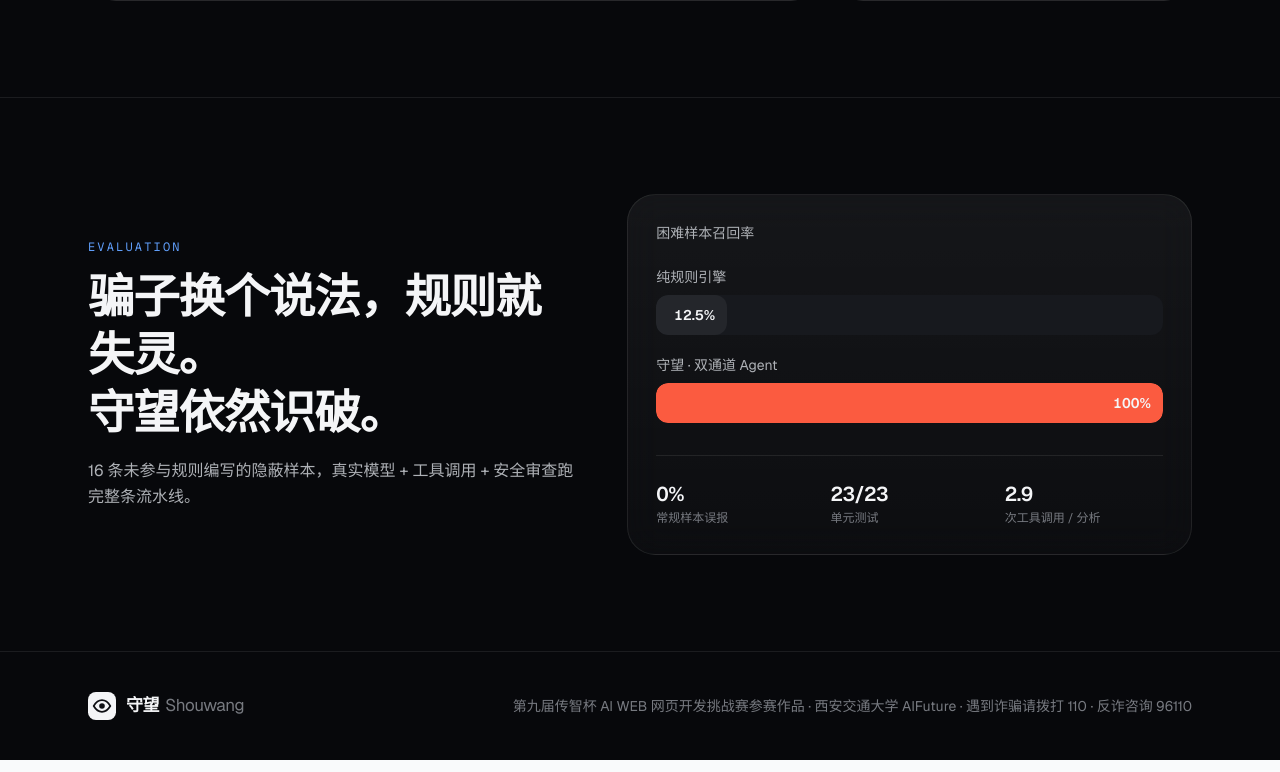
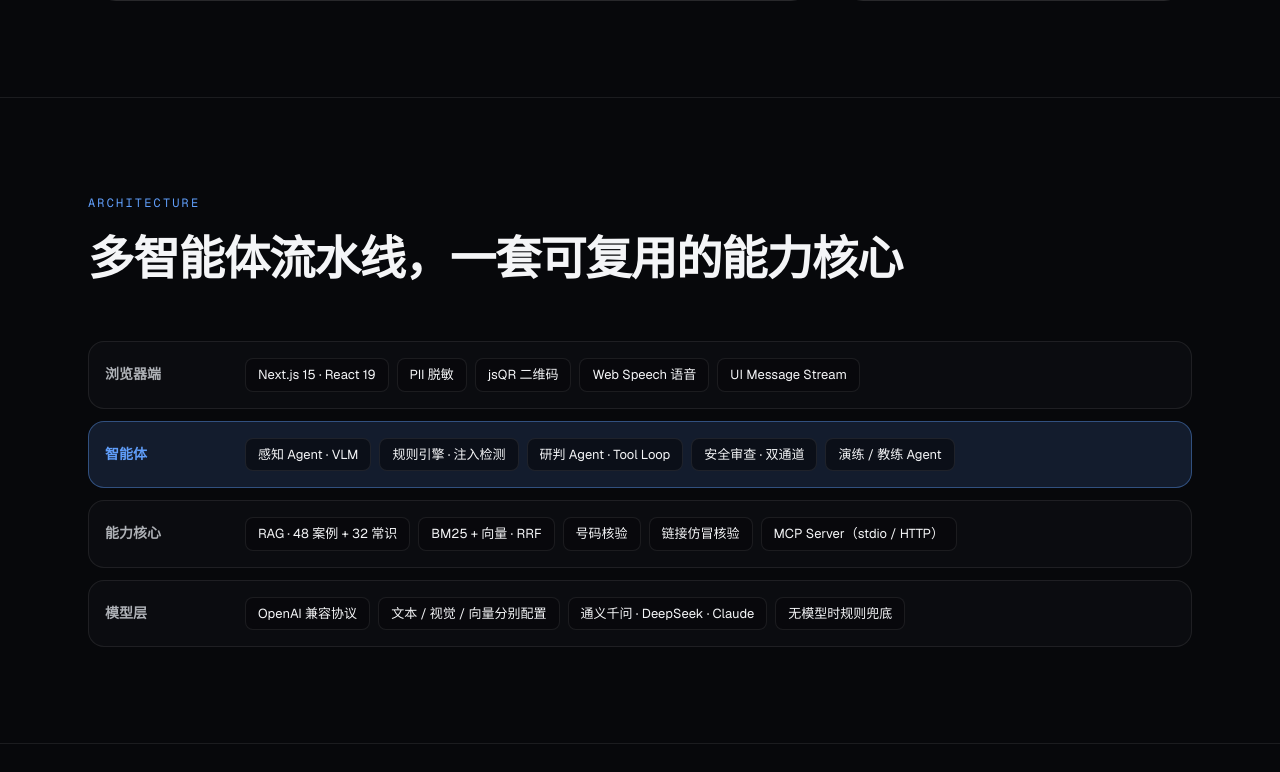
Before and after one commit to clarencestarkair/shouwang, a Next.js app: page / in a window 1280 px wide. Shown: the part 3408-4180 px from the top of the page. Built offline with nearby package versions, Linux system fonts and the light colour scheme.

Commit message:
style(home): 优化首页布局与间距

```diff
--- a/src/app/page.tsx
+++ b/src/app/page.tsx
@@ -143,6 +143,20 @@ export default function Home() {
           </div>
         </section>
 
+        {/* ———————— 架构 ———————— */}
+        <section className="border-t border-line">
+          <div className="mx-auto max-w-6xl px-4 py-24 sm:px-6">
+            <p className="font-mono text-[12px] uppercase tracking-[0.18em] text-accent">Architecture</p>
+            <h2 className="mt-3 text-[2.3rem] font-semibold tracking-tight sm:text-[2.9rem]">多智能体流水线，一套可复用的能力核心</h2>
+            <div className="mt-12 grid gap-3">
+              <Layer name="浏览器端" items={["Next.js 15 · React 19", "PII 脱敏", "jsQR 二维码", "Web Speech 语音", "UI Message Stream"]} />
+              <Layer name="智能体" accent items={["感知 Agent · VLM", "规则引擎 · 注入检测", "研判 Agent · Tool Loop", "安全审查 · 双通道", "演练 / 教练 Agent"]} />
+              <Layer name="能力核心" items={[`RAG · ${CASES.length} 案例 + ${KNOWLEDGE.length} 常识`, "BM25 + 向量 · RRF", "号码核验", "链接仿冒核验", "MCP Server（stdio / HTTP）"]} />
+              <Layer name="模型层" items={["OpenAI 兼容协议", "文本 / 视觉 / 向量分别配置", "通义千问 · DeepSeek · Claude", "无模型时规则兜底"]} />
+            </div>
+          </div>
+        </section>
+
         {/* ———————— 评测 ———————— */}
         <section className="border-t border-line">
           <div className="mx-auto grid max-w-6xl gap-12 px-4 py-24 sm:px-6 lg:grid-cols-[1fr_1.15fr] lg:items-center">
```
